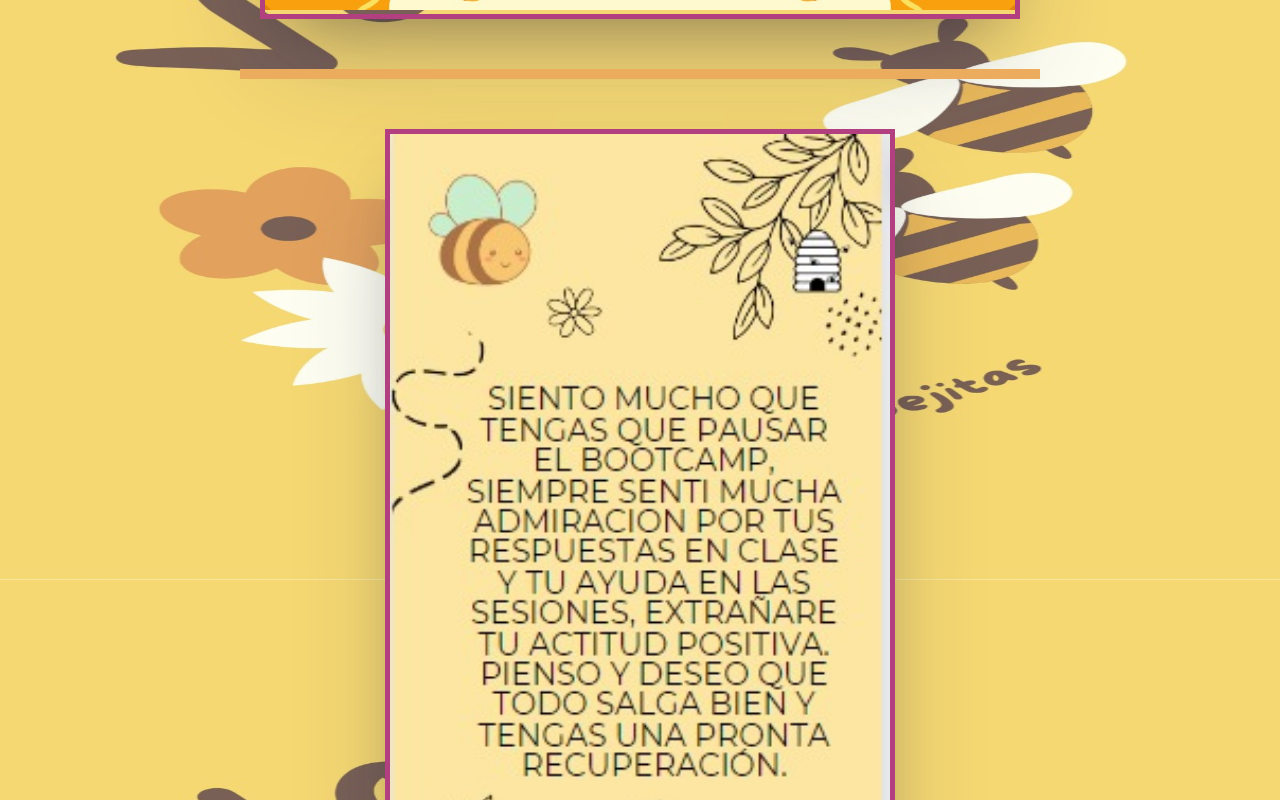
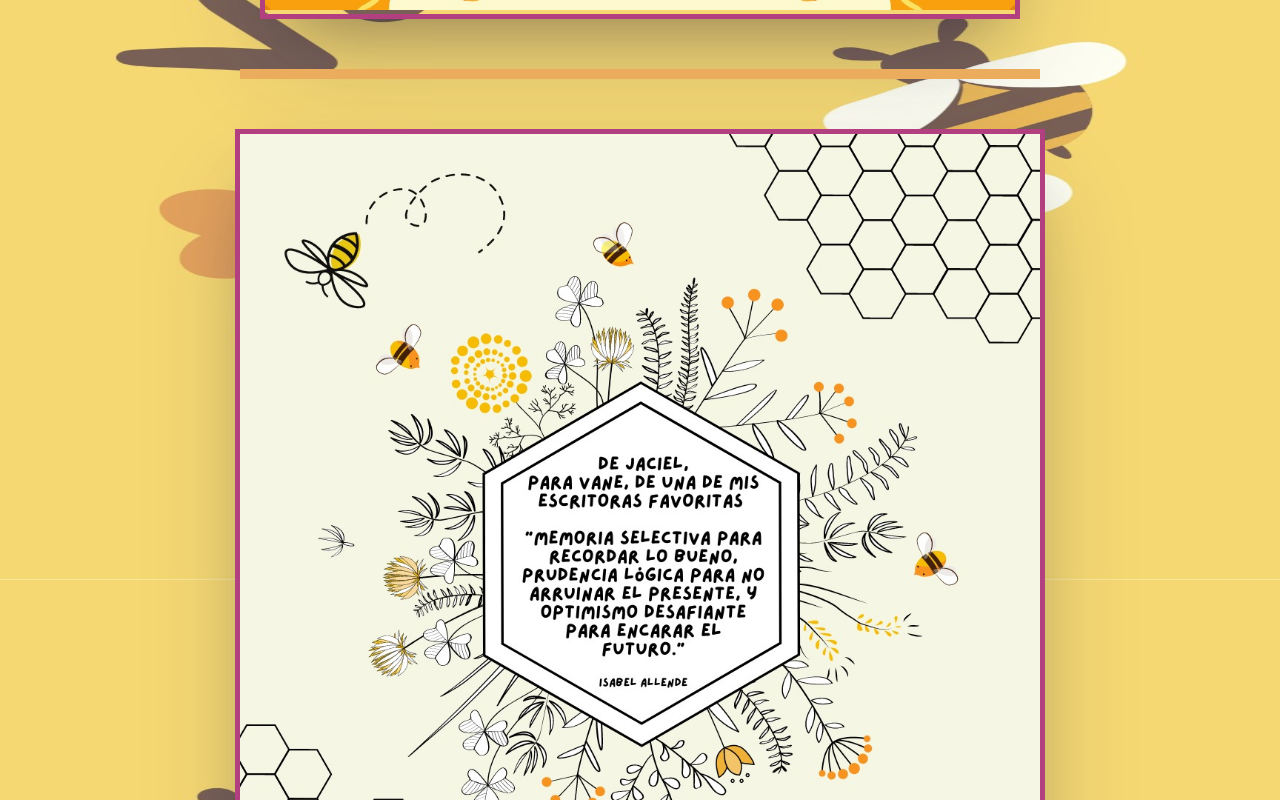
Before and after one commit to KeaCluster/v-hive, a React (Create React App) app: page / in a window 1280 px wide. Shown: the part 9820-10620 px from the top of the page. Built offline with nearby package versions, Linux system fonts and the light colour scheme.

Commit message:
added msg

```diff
--- a/src/Constants/data.js
+++ b/src/Constants/data.js
@@ -51,6 +51,11 @@ const data = [
         image: "Ivonne_G.jpeg",
     },
     {
+        id: 19,
+        title: "Jaciel Message",
+        image: "Jaciel.jpeg",
+    },
+    {
         id: 10,
         title: "Jazmin Message",
         image: "Jazmin.jpeg",
```
Also changed, not shown: public/images/Jaciel.jpeg (added).
